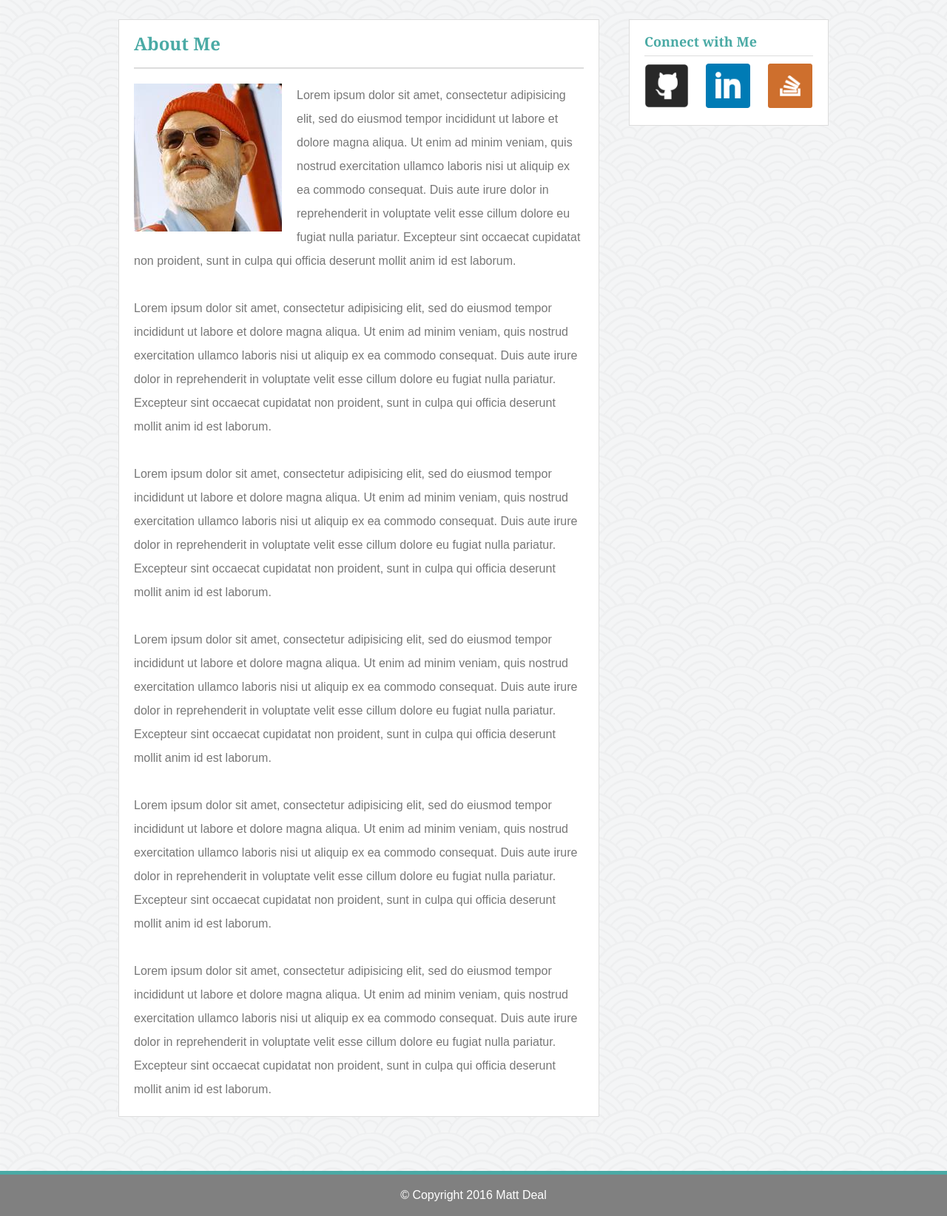
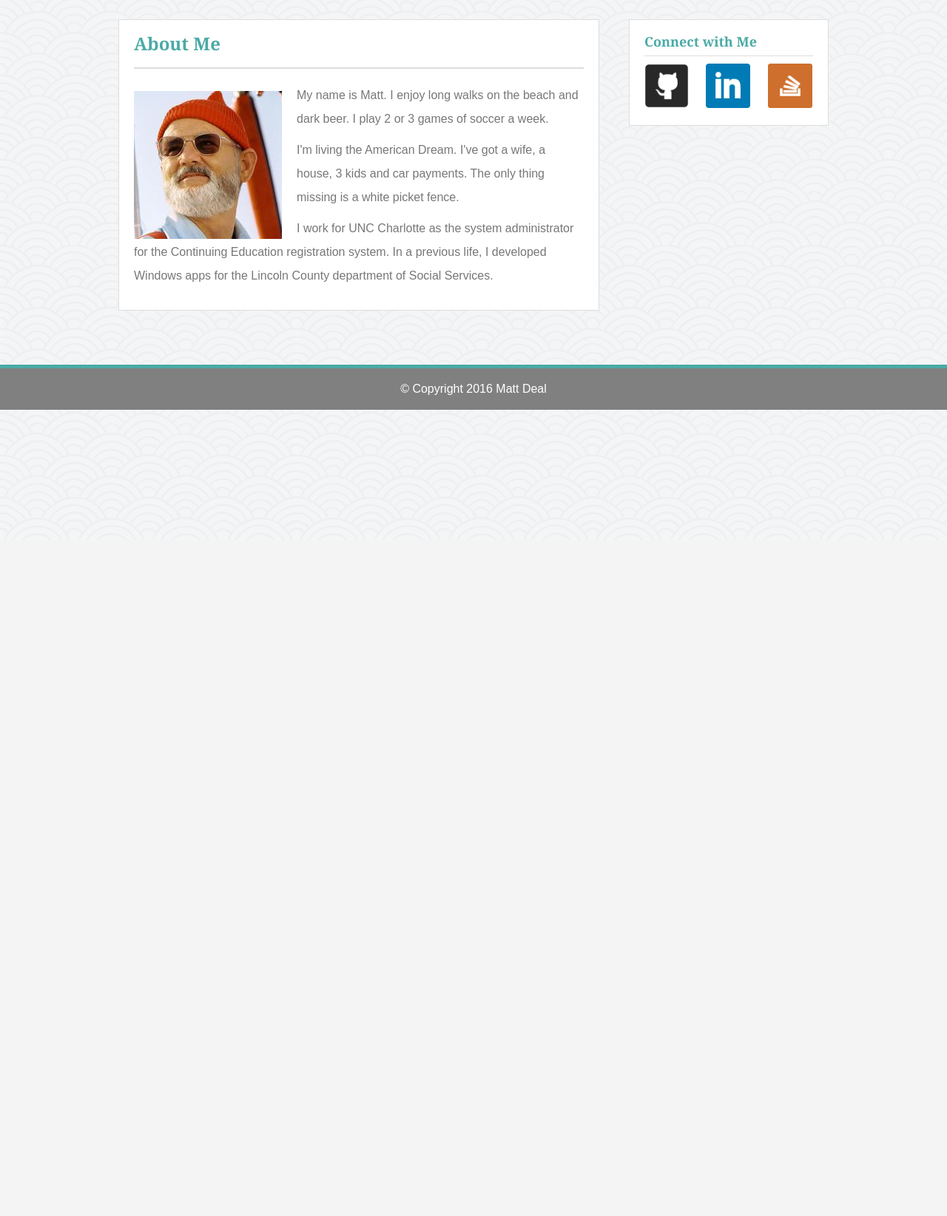
Before and after one commit to mattdeal/Basic-Portfolio, a PHP site: page / in a window 1280 px wide. Shown: the part 70-1714 px from the top of the page at 74% size. After the commit the page ends 624 px from the top, so only its background shows below. Run offline with PHP 8.4, Linux system fonts and the light colour scheme.

Commit message:
Add finishing touches

```diff
--- a/assets/css/style.css
+++ b/assets/css/style.css
@@ -18,6 +18,7 @@ header {
 
 p {
 	line-height: 32px;
+	margin-bottom: 10px;
 }
 
 hr {
@@ -136,6 +137,7 @@ footer {
 #profile-pic {
 	float: left;
 	margin-right: 20px;
+	padding-top: 10px;
 }
 
 #link-portfolio {
--- a/index.html
+++ b/index.html
@@ -1,7 +1,7 @@
 <!DOCTYPE html>
 <html>
 <head>
-	<title>INSERT_TITLE</title>
+	<title>Basic Portfolio</title>
 	<link rel="stylesheet" type="text/css" href="assets/css/reset.css">
 	<link rel="stylesheet" type="text/css" href="assets/css/style.css">
 </head>
@@ -22,47 +22,9 @@
 			<h2>About Me</h2>
 			<!-- <hr> -->
 			<img id="profile-pic" src="assets/images/profile.jpg">
-			<p>Lorem ipsum dolor sit amet, consectetur adipisicing elit, sed do eiusmod
-			tempor incididunt ut labore et dolore magna aliqua. Ut enim ad minim veniam,
-			quis nostrud exercitation ullamco laboris nisi ut aliquip ex ea commodo
-			consequat. Duis aute irure dolor in reprehenderit in voluptate velit esse
-			cillum dolore eu fugiat nulla pariatur. Excepteur sint occaecat cupidatat non
-			proident, sunt in culpa qui officia deserunt mollit anim id est laborum.</p>
-			<p>&nbsp;</p>
-			<p>Lorem ipsum dolor sit amet, consectetur adipisicing elit, sed do eiusmod
-			tempor incididunt ut labore et dolore magna aliqua. Ut enim ad minim veniam,
-			quis nostrud exercitation ullamco laboris nisi ut aliquip ex ea commodo
-			consequat. Duis aute irure dolor in reprehenderit in voluptate velit esse
-			cillum dolore eu fugiat nulla pariatur. Excepteur sint occaecat cupidatat non
-			proident, sunt in culpa qui officia deserunt mollit anim id est laborum.</p>
-			<p>&nbsp;</p>
-			<p>Lorem ipsum dolor sit amet, consectetur adipisicing elit, sed do eiusmod
-			tempor incididunt ut labore et dolore magna aliqua. Ut enim ad minim veniam,
-			quis nostrud exercitation ullamco laboris nisi ut aliquip ex ea commodo
-			consequat. Duis aute irure dolor in reprehenderit in voluptate velit esse
-			cillum dolore eu fugiat nulla pariatur. Excepteur sint occaecat cupidatat non
-			proident, sunt in culpa qui officia deserunt mollit anim id est laborum.</p>
-			<p>&nbsp;</p>
-			<p>Lorem ipsum dolor sit amet, consectetur adipisicing elit, sed do eiusmod
-			tempor incididunt ut labore et dolore magna aliqua. Ut enim ad minim veniam,
-			quis nostrud exercitation ullamco laboris nisi ut aliquip ex ea commodo
-			consequat. Duis aute irure dolor in reprehenderit in voluptate velit esse
-			cillum dolore eu fugiat nulla pariatur. Excepteur sint occaecat cupidatat non
-			proident, sunt in culpa qui officia deserunt mollit anim id est laborum.</p>
-			<p>&nbsp;</p>
-			<p>Lorem ipsum dolor sit amet, consectetur adipisicing elit, sed do eiusmod
-			tempor incididunt ut labore et dolore magna aliqua. Ut enim ad minim veniam,
-			quis nostrud exercitation ullamco laboris nisi ut aliquip ex ea commodo
-			consequat. Duis aute irure dolor in reprehenderit in voluptate velit esse
-			cillum dolore eu fugiat nulla pariatur. Excepteur sint occaecat cupidatat non
-			proident, sunt in culpa qui officia deserunt mollit anim id est laborum.</p>
-			<p>&nbsp;</p>
-			<p>Lorem ipsum dolor sit amet, consectetur adipisicing elit, sed do eiusmod
-			tempor incididunt ut labore et dolore magna aliqua. Ut enim ad minim veniam,
-			quis nostrud exercitation ullamco laboris nisi ut aliquip ex ea commodo
-			consequat. Duis aute irure dolor in reprehenderit in voluptate velit esse
-			cillum dolore eu fugiat nulla pariatur. Excepteur sint occaecat cupidatat non
-			proident, sunt in culpa qui officia deserunt mollit anim id est laborum.</p>
+			<p>My name is Matt.  I enjoy long walks on the beach and dark beer.  I play 2 or 3 games of soccer a week.</p>
+			<p>I'm living the American Dream.  I've got a wife, a house, 3 kids and car payments.  The only thing missing is a white picket fence.</p>
+			<p>I work for UNC Charlotte as the system administrator for the Continuing Education registration system.  In a previous life, I developed Windows apps for the Lincoln County department of Social Services.</p>
 		</section>
 		<aside>
 			<h3>Connect with Me</h3>
--- a/portfolio.html
+++ b/portfolio.html
@@ -1,7 +1,7 @@
 <!DOCTYPE html>
 <html>
 <head>
-	<title>INSERT_TITLE</title>
+	<title>Gallery</title>
 	<link rel="stylesheet" type="text/css" href="assets/css/reset.css">
 	<link rel="stylesheet" type="text/css" href="assets/css/style.css">
 </head>
```
